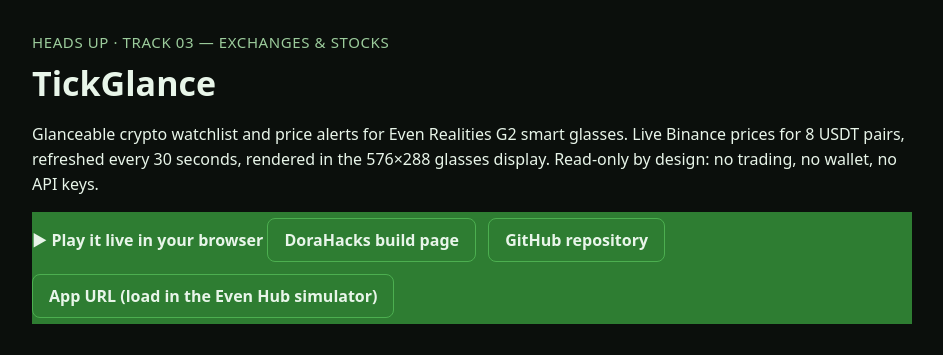
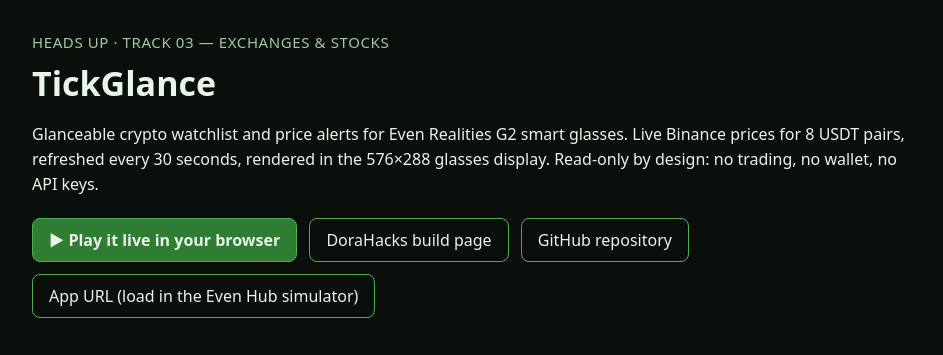
Before and after one commit to Lexa499/tickglance, a website: page public/demo.html in a window 1280 px wide. Shown: the top 355 px of the page, without its empty margins (168-1111 px from the left). Drawn offline with Linux system fonts and the light colour scheme.

Commit message:
Restore closing characters on btns div

```diff
--- a/public/demo.html
+++ b/public/demo.html
@@ -30,7 +30,7 @@
      Live Binance prices for 8 USDT pairs, refreshed every 30 seconds, rendered in the
      576×288 glasses display. Read-only by design: no trading, no wallet, no API keys.</p>
 
-  <div class="btns
+  <div class="btns">
         <a href="https://tickglance.vercel.app/live.html" style="background:#2e7d32;font-weight:700">▶ Play it live in your browser</a>
     <a href="https://dorahacks.io/build/51683">DoraHacks build page</a>
     <a href="https://github.com/Lexa499/tickglance">GitHub repository</a>
```
